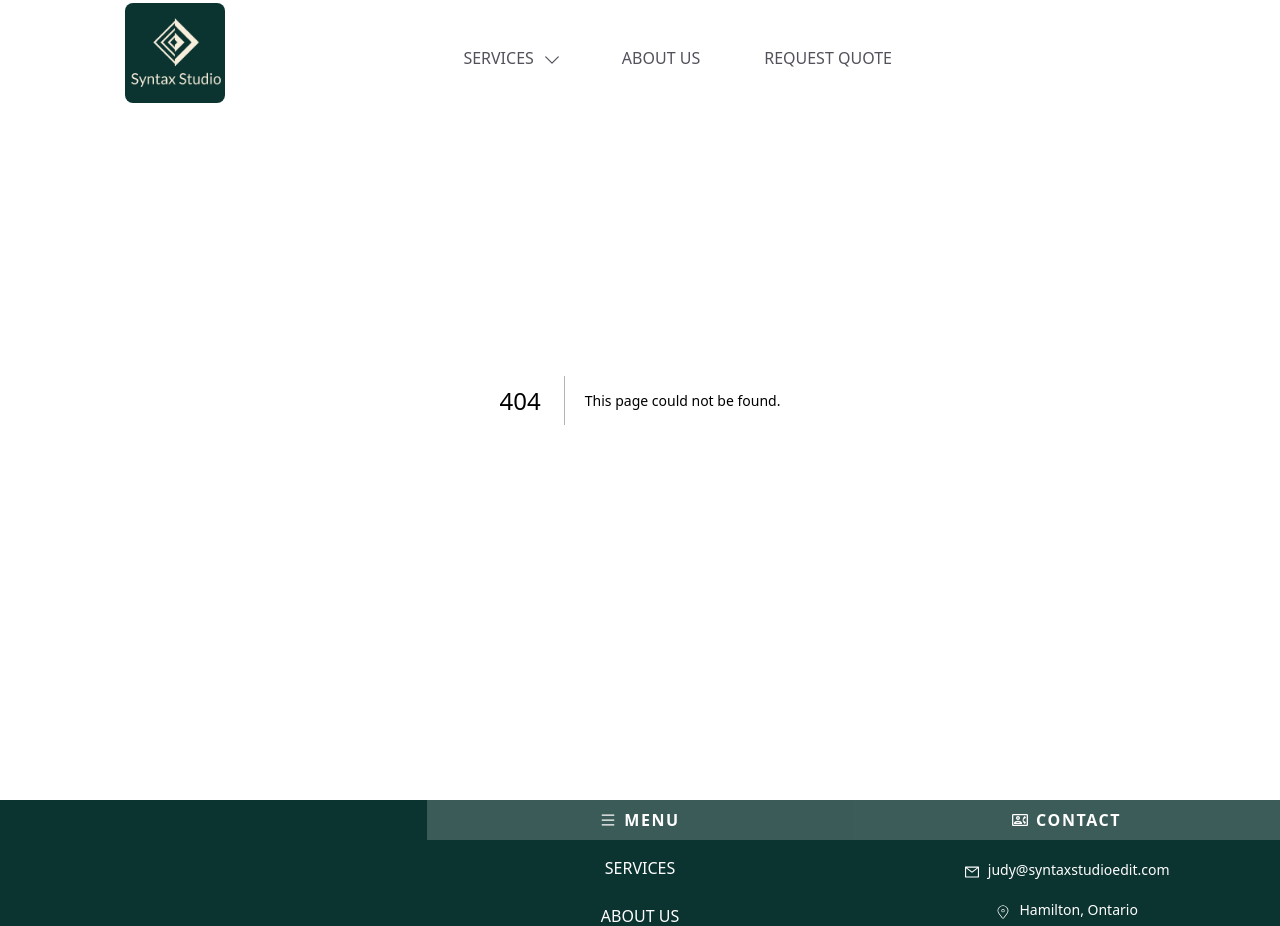
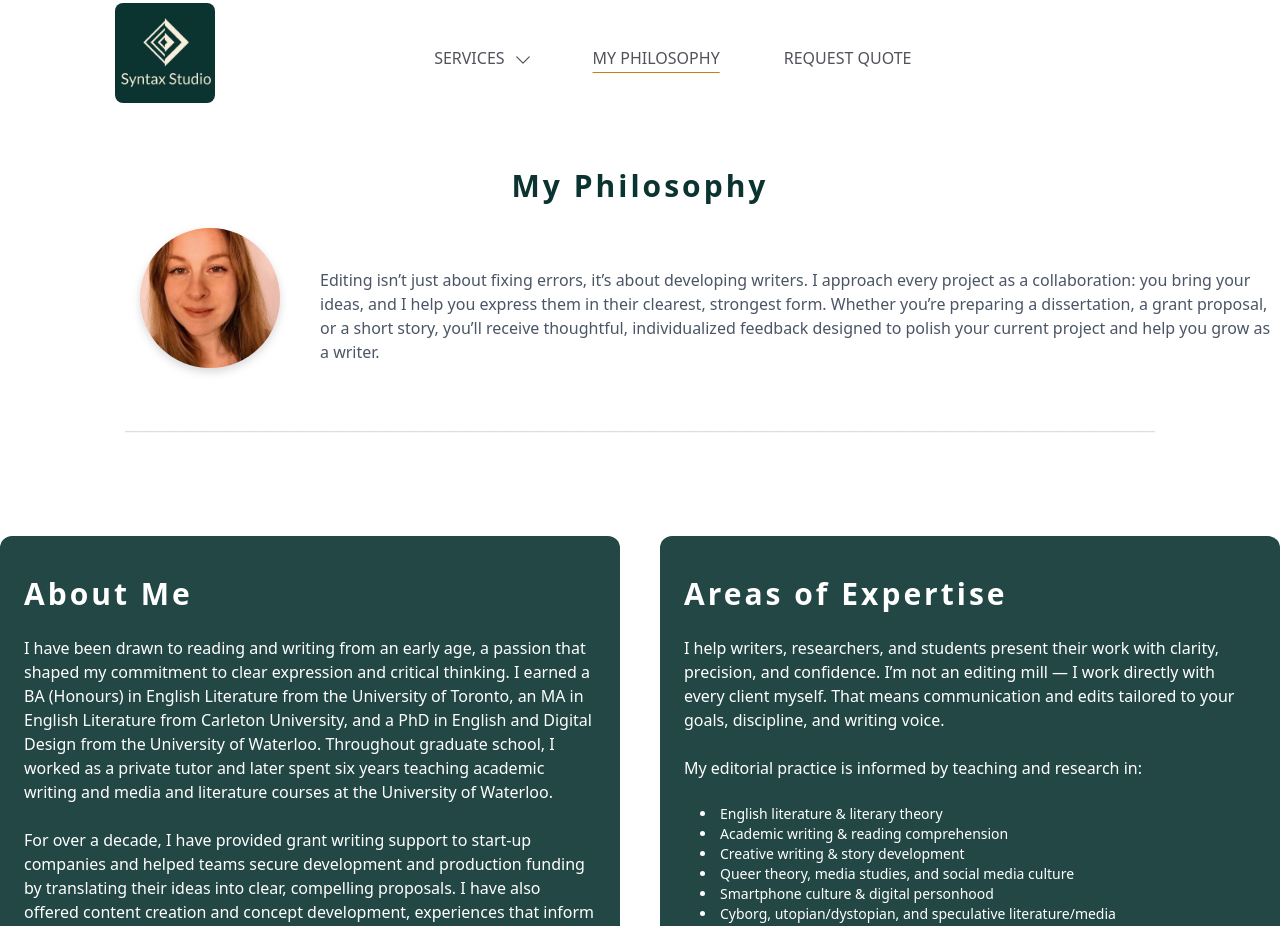
Before and after one commit to thessakranendonk/studioedit, a Next.js app: page /my-philosophy in a window 1280 px wide. Before the commit this address had no page. Shown: the top 926 px of the page. Built offline with nearby package versions, Linux system fonts and the light colour scheme.

Commit message:
Added about page

```diff
--- a/app/layout.tsx
+++ b/app/layout.tsx
@@ -17,7 +17,7 @@ export default function ProjectLayout({ children }: { children: React.ReactNode
       { name: "Academic Editing", href: "/services#academic-editing" },
       { name: "Professional Editing", href: "/services#professional-editing" },
       {name: "Creative Editing", href: "/services#creative-editing" },] },
-    { name: "ABOUT US", href: "/about-us" },
+    { name: "MY PHILOSOPHY", href: "/my-philosophy" },
     { name: "REQUEST QUOTE", href: "/request-quote" },
   ];
 
--- /dev/null
+++ b/app/my-philosophy/page.tsx
@@ -0,0 +1,66 @@
+import Judy from '@/public/images/Judy.webp'
+
+const MyPhilosophy: React.FC = () => {
+  return (
+    <div className="pt-32 lg:max-w-320 max-w-64 md:max-w-180 mx-auto mt-10 text-center mb-25">
+      <div>
+        <h1 className="text-3xl font-semibold tracking-widest text-[#0b3330] mb-6">My Philosophy</h1>
+        <div className='md:grid md:grid-cols-4'>            <img src={Judy.src} alt="Judy" className="md:col-span-1 flex-1 mx-auto w-45 h-45 lg:w-35 lg:h-35 mb-10 md:mr-10 rounded-full object-cover object-[75%_25%] brightness-105 saturate-90 drop-shadow-lg" />
+        <p className="md:col-span-3 md:text-left md:mt-10 text-md text-gray-600">
+        Editing isn’t just about fixing errors, it’s about developing writers. I approach every project as a collaboration: you bring your ideas, and I help you express them in their clearest, strongest form. Whether you’re preparing a dissertation, a grant proposal, or a short story, you’ll receive thoughtful, individualized feedback designed to polish your current project and help you grow as a writer.        </p>
+
+        </div>
+
+        <p className="mb-25 text-xl text-[#0b3330]/15">____________________________________________________________________________________________________________________</p>
+      <div className="lg:grid lg:grid-flow-col lg:grid-cols-2 lg:gap-10">
+
+        <div className="lg:col-span-1 lg:text-left md:bg-[#0b3330]/90 text-white md:py-10 md:px-6 rounded-xl">
+        <p className="hidden text-md pb-10">________________</p>
+        <h1 className="text-3xl font-semibold tracking-widest  mb-6">About Me</h1>
+        <p className="text-md  pb-6">I have been drawn to reading and writing from an early age, a passion that shaped my commitment to clear expression and critical thinking. I earned a BA (Honours) in English Literature from the University of Toronto, an MA in English Literature from Carleton University, and a PhD in English and Digital Design from the University of Waterloo. Throughout graduate school, I worked as a private tutor and later spent six years teaching academic writing and media and literature courses at the University of Waterloo.
+      </p>
+      <p className="text-md">For over a decade, I have provided grant writing support to start-up companies and helped  teams secure development and production funding by translating their ideas into clear, compelling proposals. I have also offered content creation and concept development, experiences that inform the collaborative, holistic approach I bring to editing.</p>
+      </div>
+
+      {/* <img src={Judy.src} alt="Judy" className="flex-1 mx-auto w-45 h-45 lg:w-64 mb-10 lg:mt-30 rounded-full object-cover object-[75%_25%] brightness-105 saturate-90 drop-shadow-lg" /> */}
+      {/* <div className='lg:col-span-1 lg:text-left md:bg-emerald-900/5 md:py-10 md:px-6 rounded-md'>
+      <p className="lg:hidden text-md text-[#0b3330]/60 pb-10">________________</p>
+        <h1 className="text-3xl font-semibold tracking-widest text-[#0b3330] mb-6">Areas of Expertise</h1>
+        <p className="text-md text-gray-600 pb-6">I help writers, researchers, and students present their work with clarity, precision, and confidence. I’m not an editing mill — I work directly with every client myself. That means communication and edits tailored to your goals, discipline, and writing voice.
+      </p>
+      <p className="text-md text-gray-600 pb-6" >My editorial practice is informed by teaching and research in:</p>
+      <ul className="list-disc list-inside text-md text-gray-600 text-left text-sm md:pl-38 lg:pl-4">
+        <li>English literature & literary theory</li>
+        <li>Academic writing & reading comprehension</li>
+        <li>Creative writing & story development</li>
+        <li>Queer theory, media studies, and social media culture</li>
+        <li>Smartphone culture & digital personhood</li>
+        <li>Cyborg, utopian/dystopian, and speculative literature/media</li>
+        <li>Posthumanism & transhumanism</li>
+        <li>Disability studies</li>
+      </ul>
+      </div> */}
+      <div className='lg:col-span-1 lg:text-left md:bg-[#0b3330]/90 md:py-10 md:px-6 rounded-xl text-white'>
+      <p className="lg:hidden text-md pb-10">________________</p>
+        <h1 className="text-3xl font-semibold tracking-widest mb-6">Areas of Expertise</h1>
+        <p className="text-md pb-6">I help writers, researchers, and students present their work with clarity, precision, and confidence. I’m not an editing mill — I work directly with every client myself. That means communication and edits tailored to your goals, discipline, and writing voice.
+      </p>
+      <p className="text-md  pb-6" >My editorial practice is informed by teaching and research in:</p>
+      <ul className="list-disc list-inside text-md text-left text-sm md:pl-38 lg:pl-4">
+        <li>English literature & literary theory</li>
+        <li>Academic writing & reading comprehension</li>
+        <li>Creative writing & story development</li>
+        <li>Queer theory, media studies, and social media culture</li>
+        <li>Smartphone culture & digital personhood</li>
+        <li>Cyborg, utopian/dystopian, and speculative literature/media</li>
+        <li>Posthumanism & transhumanism</li>
+        <li>Disability studies</li>
+      </ul>
+      </div>
+      </div>
+    </div>
+    </div>
+  );
+};
+
+export default MyPhilosophy;
```
